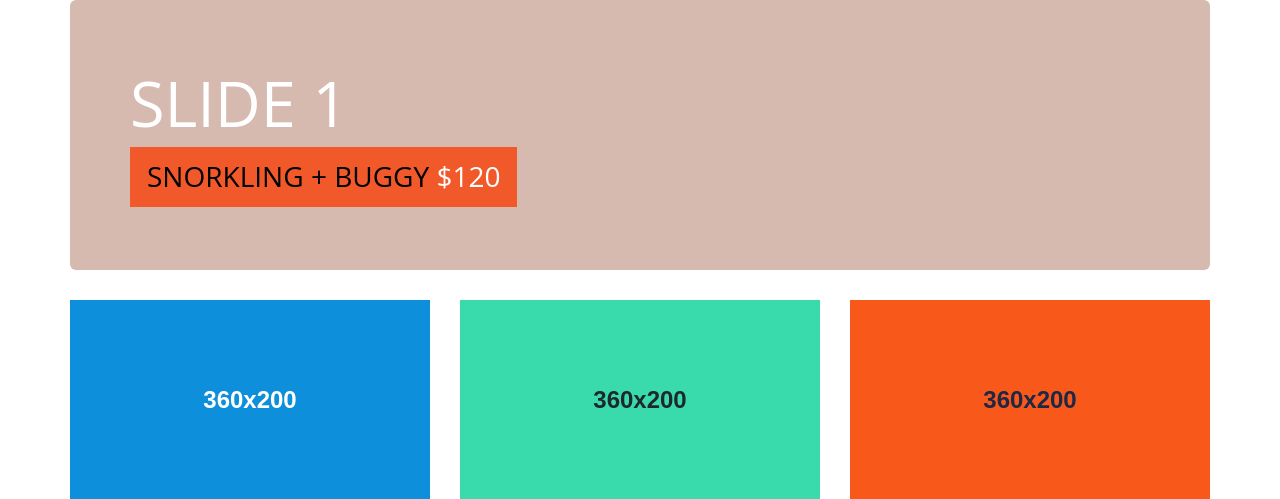
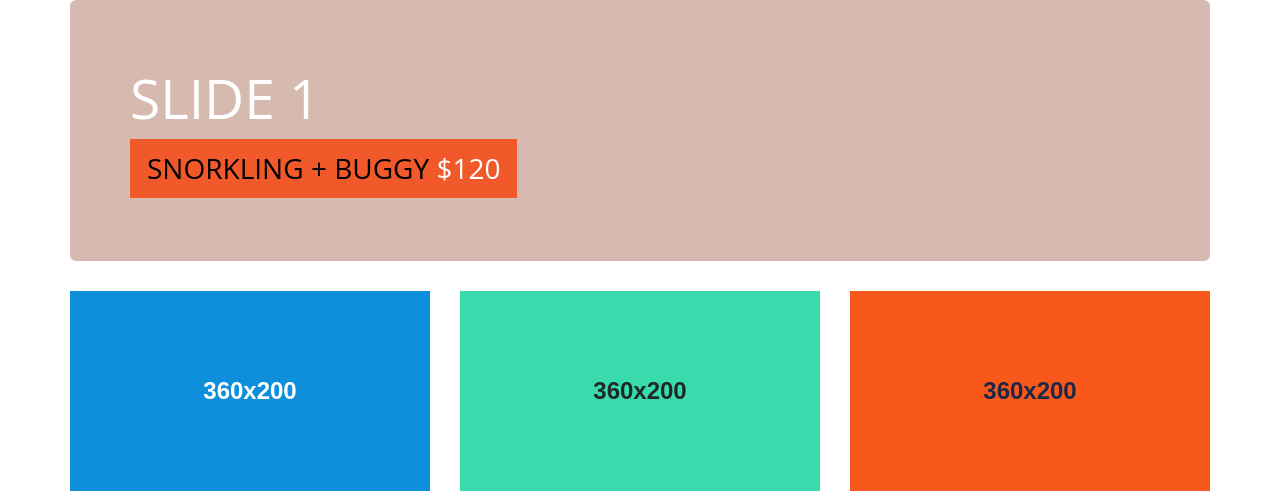
Before and after one commit to jeangustavee/viiatours, a PHP site: page / in a window 1280 px wide. Shown: the part 148-647 px from the top of the page. Run offline with PHP 8.4, Linux system fonts and the light colour scheme.

Commit message:
reduce slider header

```diff
--- a/css/main.css
+++ b/css/main.css
@@ -159,4 +159,5 @@ MAIN NAV
 .jumbotron h1 {
     color: #fff;
     text-transform: uppercase;
+    font-size: 55px;
 }
```
